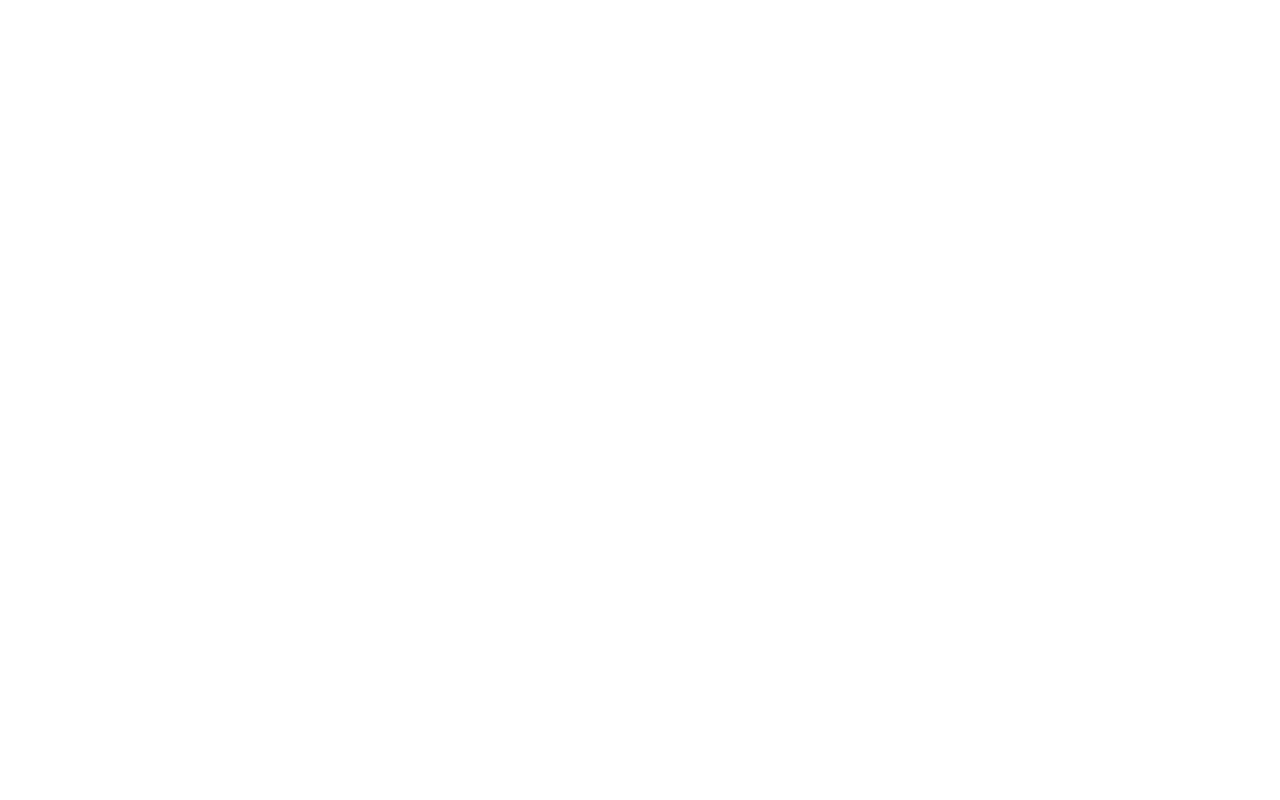
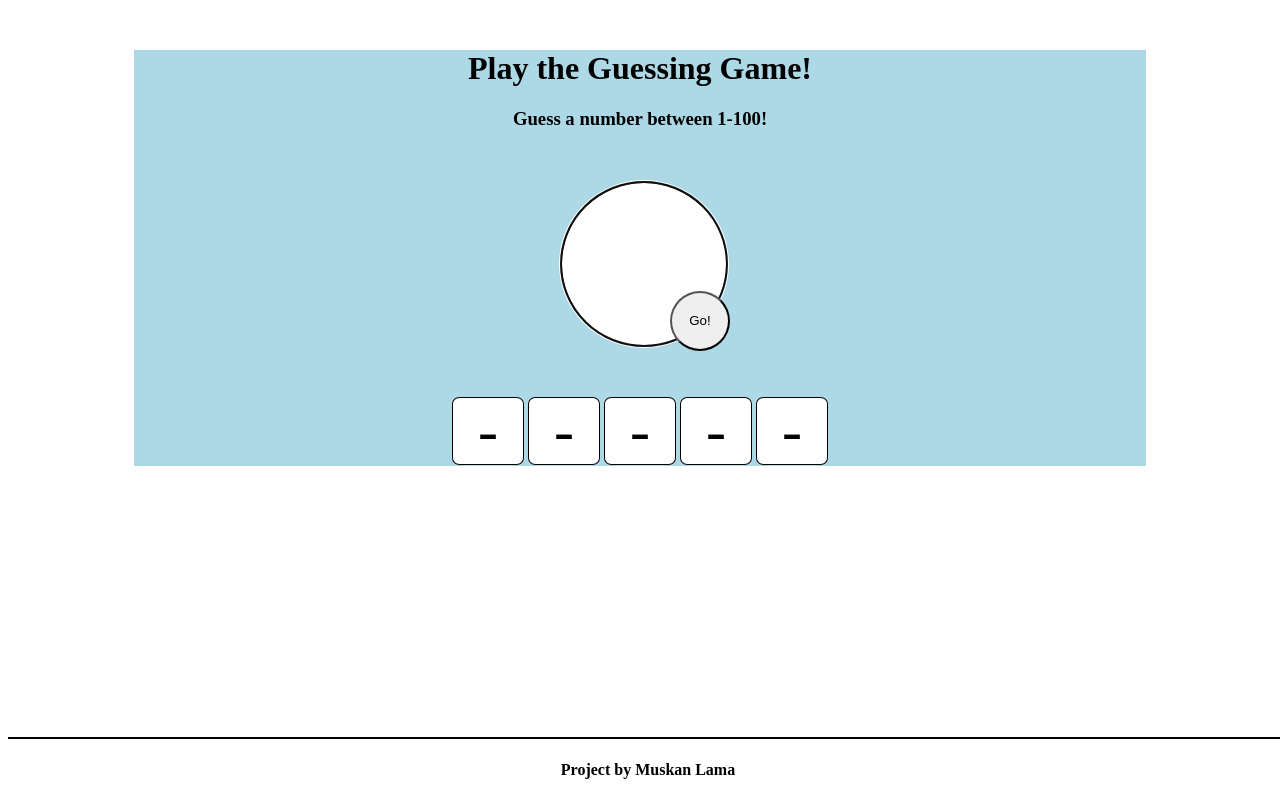
Before and after one commit to mushkan27/guessing-game, a website: page index.html in a window 1280 px wide. Drawn offline with Linux system fonts and the light colour scheme.

Commit message:
guessing-game exercise done

```diff
--- a/index.html
+++ b/index.html
@@ -3,10 +3,47 @@
 <head>
     <meta charset="UTF-8">
     <meta name="viewport" content="width=device-width, initial-scale=1.0">
-    <title>Document</title>
-
+    <title>Guessing Game</title>
+    <link rel="stylesheet" href="styles/main.css">
 </head>
 <body>
+   <div id = "app">
 
+    <div class = "center">
+        <h1>Play the Guessing Game!</h1>
+        <h3 id = "subtitle">Guess a number between 1-100!</h3>
+    </div>
+
+    <div id = "guess-feedback" class = 'center'>
+        <h4></h4>
+    </div>
+
+    <div>
+        <div id = "input-parent">
+            <input class="center" id="player-input" maxlength="3"autofocus>
+            <button id="submit">Go!</button>
+        </div>
+
+        <div class="center">
+            <ul id="guess-list">
+                <li class="guess">-</li>
+                <li class="guess">-</li>
+                <li class="guess">-</li>
+                <li class="guess">-</li>
+                <li class="guess">-</li>
+            </ul>
+        </div>
+    </div>
+
+</div>
+
+   <div id="footer" class="center">
+    <div>
+        <h4>Project by Muskan Lama</h4>
+    </div>
+
+   </div>
+
+        <!-- <script src='js/guessing-game.js'></script> -->
 </body>
 </html>
--- a/package.json
+++ b/package.json
@@ -10,6 +10,7 @@
   "author": "",
   "license": "ISC",
   "devDependencies": {
+    "prettier": "^3.5.1",
     "testem": "^3.15.2"
   }
 }
--- a/styles/main.css
+++ b/styles/main.css
@@ -0,0 +1,57 @@
+
+.center {
+    text-align: center;
+}
+
+ul {
+    list-style: none;
+    padding: 0;
+}
+img {
+    display: inline;
+}
+
+#app {
+    width: 80%;
+    margin: 50px auto;
+    background-color: lightblue
+}
+
+#input-parent {
+    width: 160px;
+    margin: 5% auto 50px;
+    position: relative;
+}
+
+#player-input {
+    border-radius: 50%;
+    width: 160px;
+    height: 160px;
+    font-size: 60px;
+}
+
+#submit {
+    border-radius: 50%;
+    width: 60px;
+    height: 60px;
+    position: absolute;
+    top: 110px;
+    left: 110px;
+}
+
+#footer {
+    width: 100%;
+    border-top: solid 2px black;
+    background-color: white;
+    position: fixed;
+    bottom: 0;
+}
+
+.guess {
+    display: inline;
+    font-size: 60px;
+    border: 1px solid black;
+    padding: 0 25px;
+    border-radius: 10%;
+    background-color: white;
+}
```
Also changed, not shown: js/guessing-game.js (+97 -0 lines), 1 other file.
